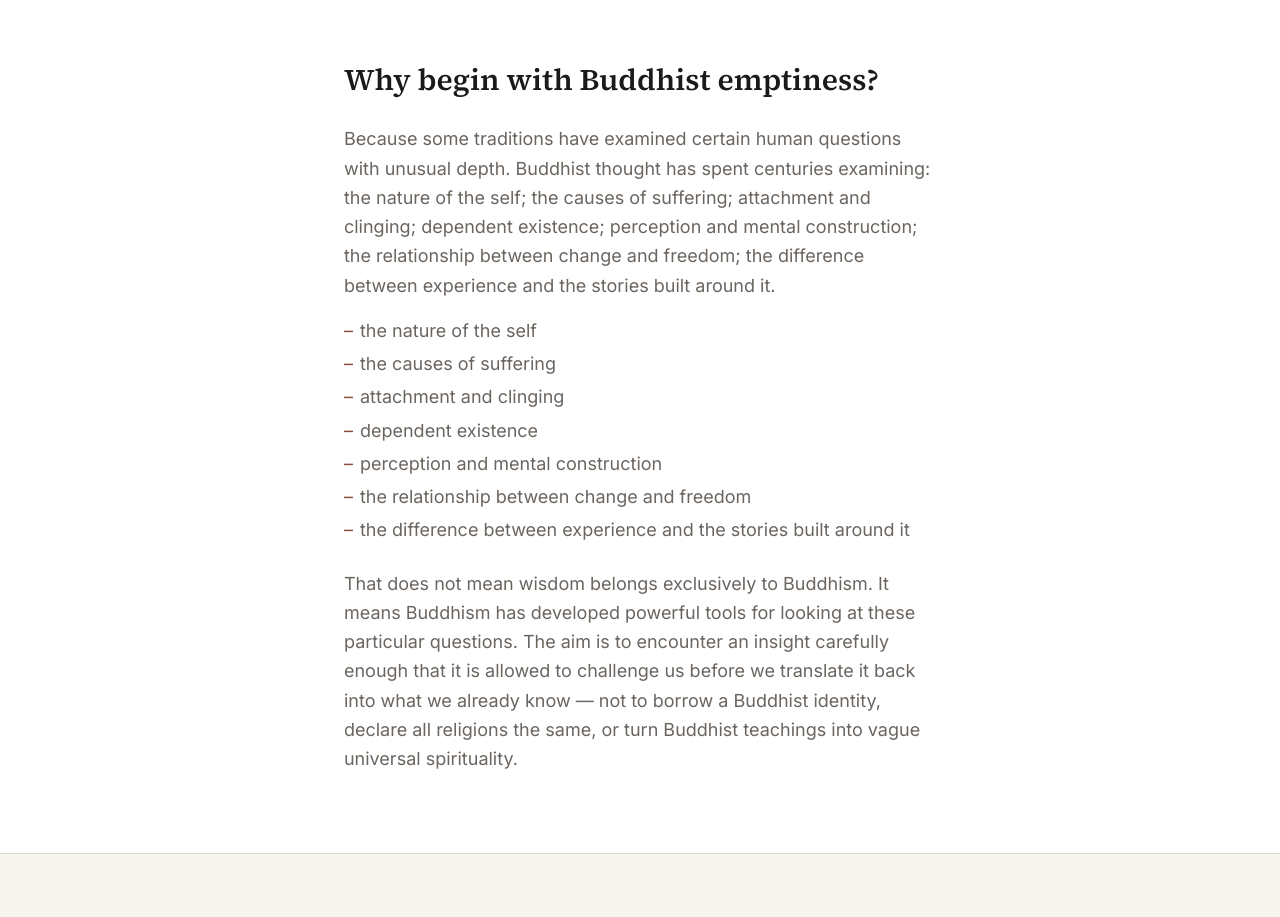
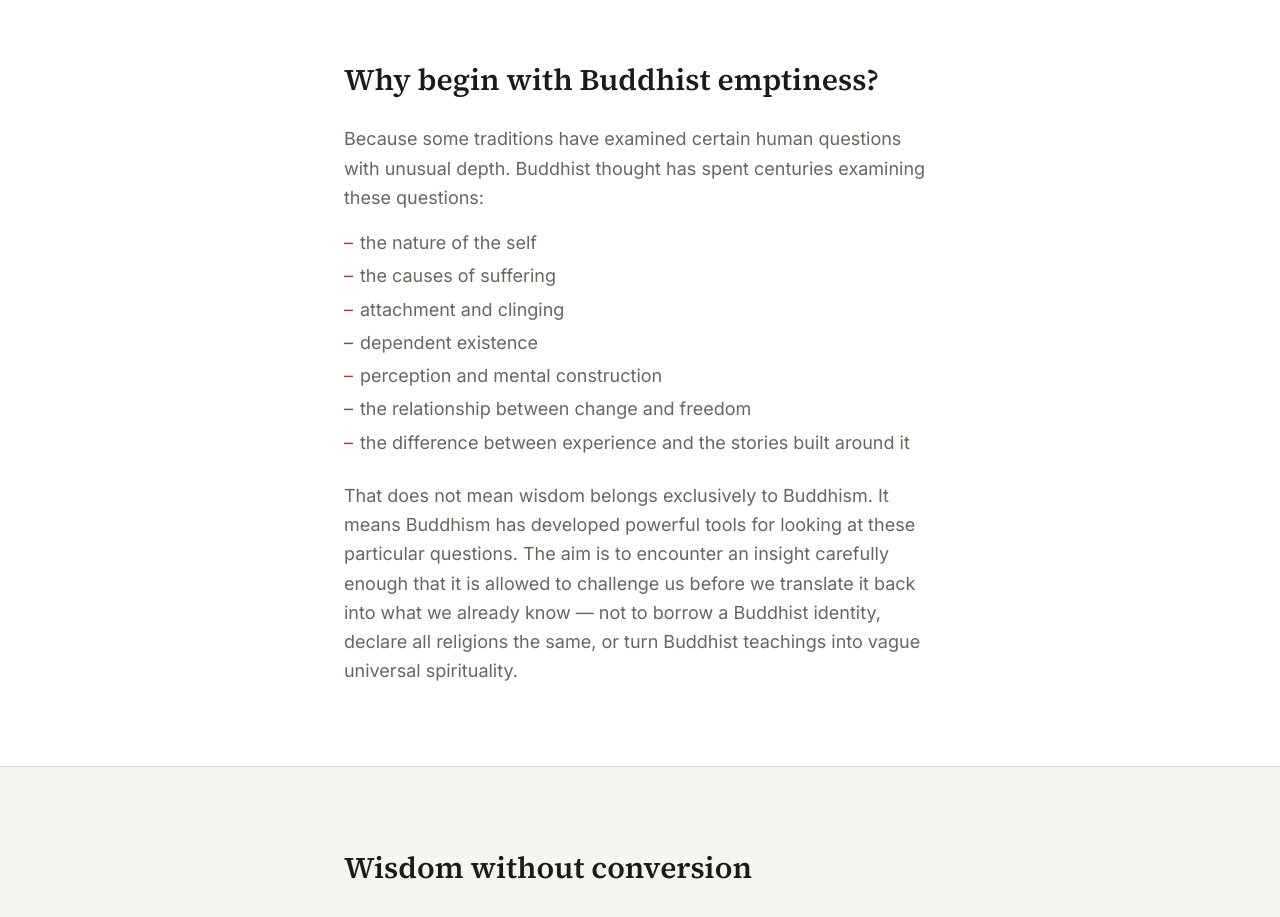
Before and after one commit to digitallycc/wisdomfortherestofus, a Next.js app: page / in a window 1280 px wide. Shown: the part 1620-2537 px from the top of the page. Built offline with nearby package versions, Linux system fonts and the light colour scheme.

Commit message:
Remove duplicate list from Buddhist emptiness body text

```diff
--- a/src/content/home.ts
+++ b/src/content/home.ts
@@ -19,7 +19,7 @@ export const emptinessExplanation = {
 
 export const whyBuddhism = {
   title: "Why begin with Buddhist emptiness?",
-  body: `Because some traditions have examined certain human questions with unusual depth. Buddhist thought has spent centuries examining: the nature of the self; the causes of suffering; attachment and clinging; dependent existence; perception and mental construction; the relationship between change and freedom; the difference between experience and the stories built around it.`,
+  body: `Because some traditions have examined certain human questions with unusual depth. Buddhist thought has spent centuries examining these questions:`,
   clarification: `That does not mean wisdom belongs exclusively to Buddhism. It means Buddhism has developed powerful tools for looking at these particular questions. The aim is to encounter an insight carefully enough that it is allowed to challenge us before we translate it back into what we already know — not to borrow a Buddhist identity, declare all religions the same, or turn Buddhist teachings into vague universal spirituality.`,
 };
 
```
